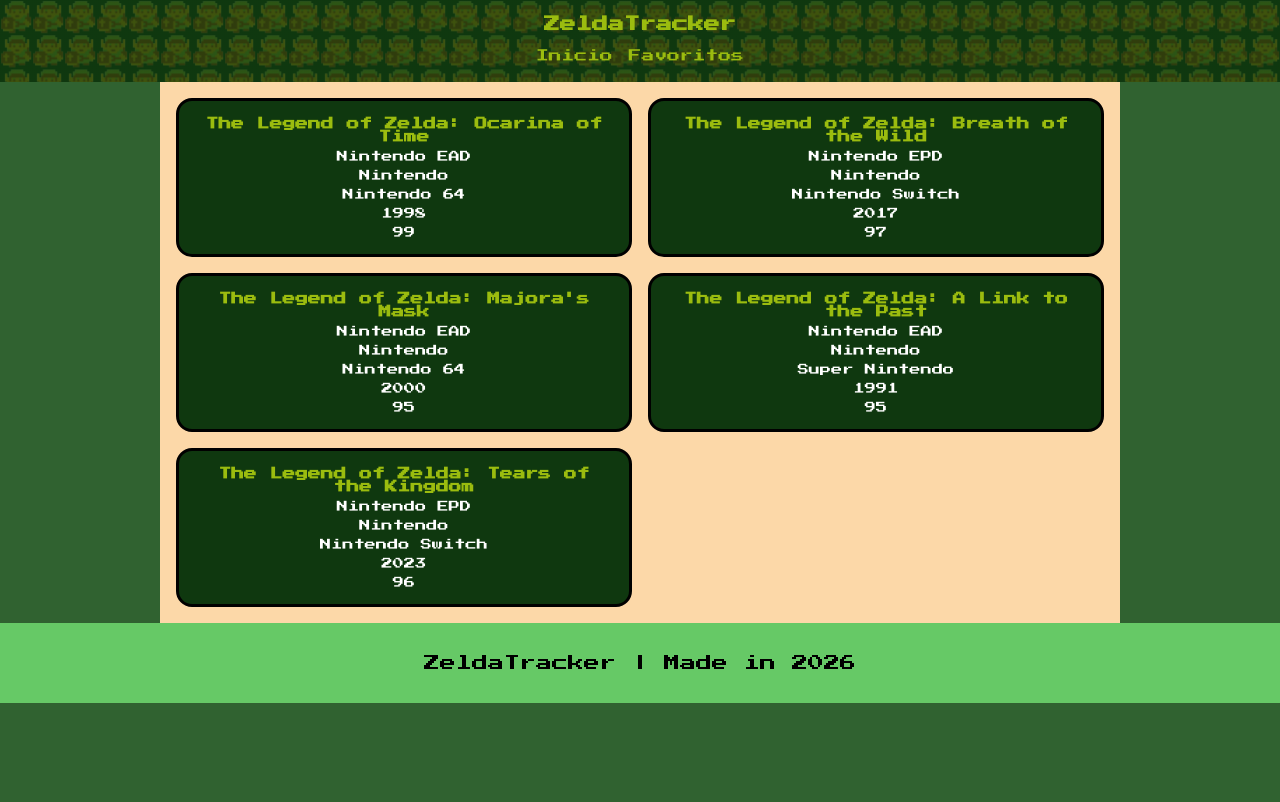
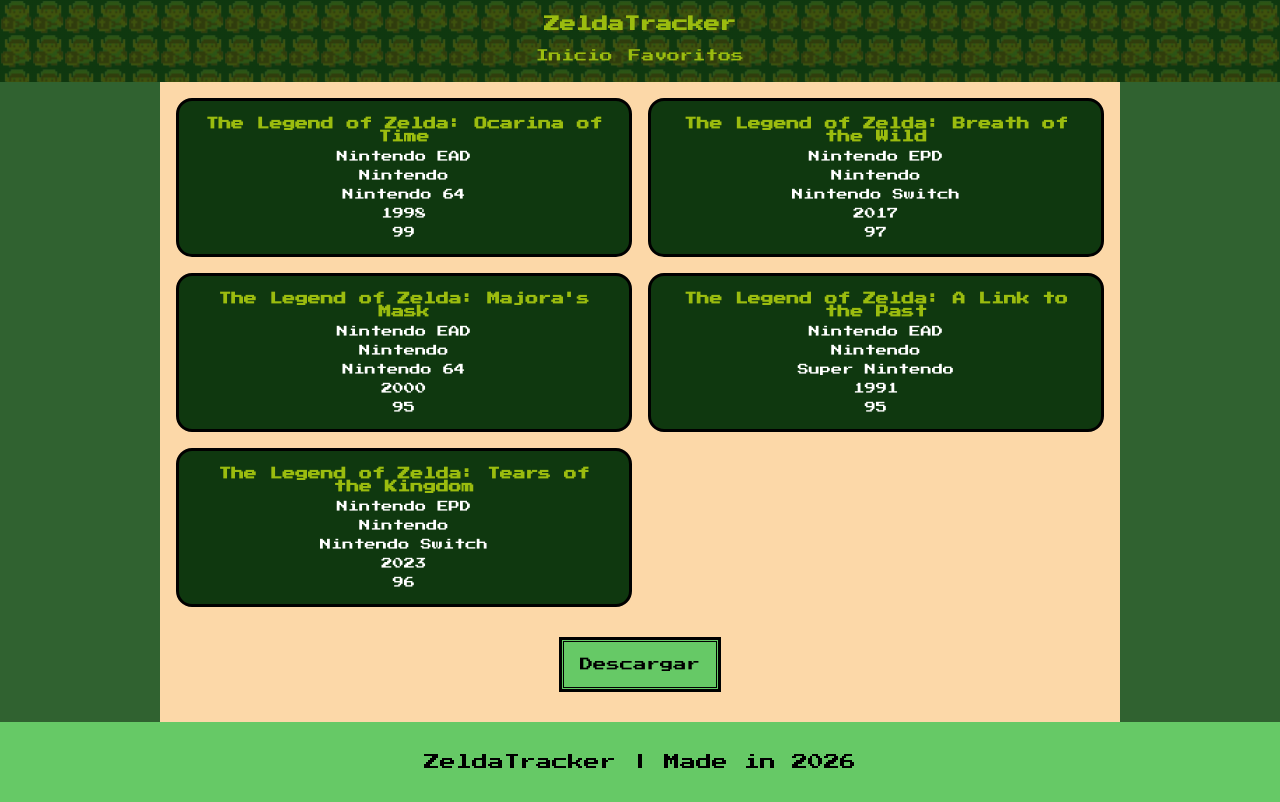
Before and after one commit to alopgau/zelda, a website with bundled scripts: page catalog.html in a window 1280 px wide. Built offline with nearby package versions, Linux system fonts and the light colour scheme.

Commit message:
enlace descarga

```diff
--- a/catalog.html
+++ b/catalog.html
@@ -24,6 +24,16 @@
 
     <main class="main__content">
       <section class="catalog__section"></section>
+      <section class="download__section">
+        <button class="download__button">
+          <a
+            class="download__text"
+            href="./data/juegos.csv"
+            download="catálogo.csv"
+            >Descargar</a
+          >
+        </button>
+      </section>
     </main>
     <footer class="footer">
       <p class="footer__text">ZeldaTracker | Made in 2026</p>
--- a/css/styles.css
+++ b/css/styles.css
@@ -187,7 +187,8 @@ body {
   font-size: 0.7rem;
   text-wrap: nowrap;
 }
-.card__button {
+.card__button,
+.download__button {
   background-color: var(--light-green);
   color: var(--black);
   font-family: var(--title-font);
@@ -289,3 +290,12 @@ body {
   color: #fff;
   padding: 1rem;
 }
+.download__section {
+  display: flex;
+  padding: 1rem;
+  justify-content: center;
+  justify-items: center;
+}
+.download__text {
+  color: var(--black);
+}
```
